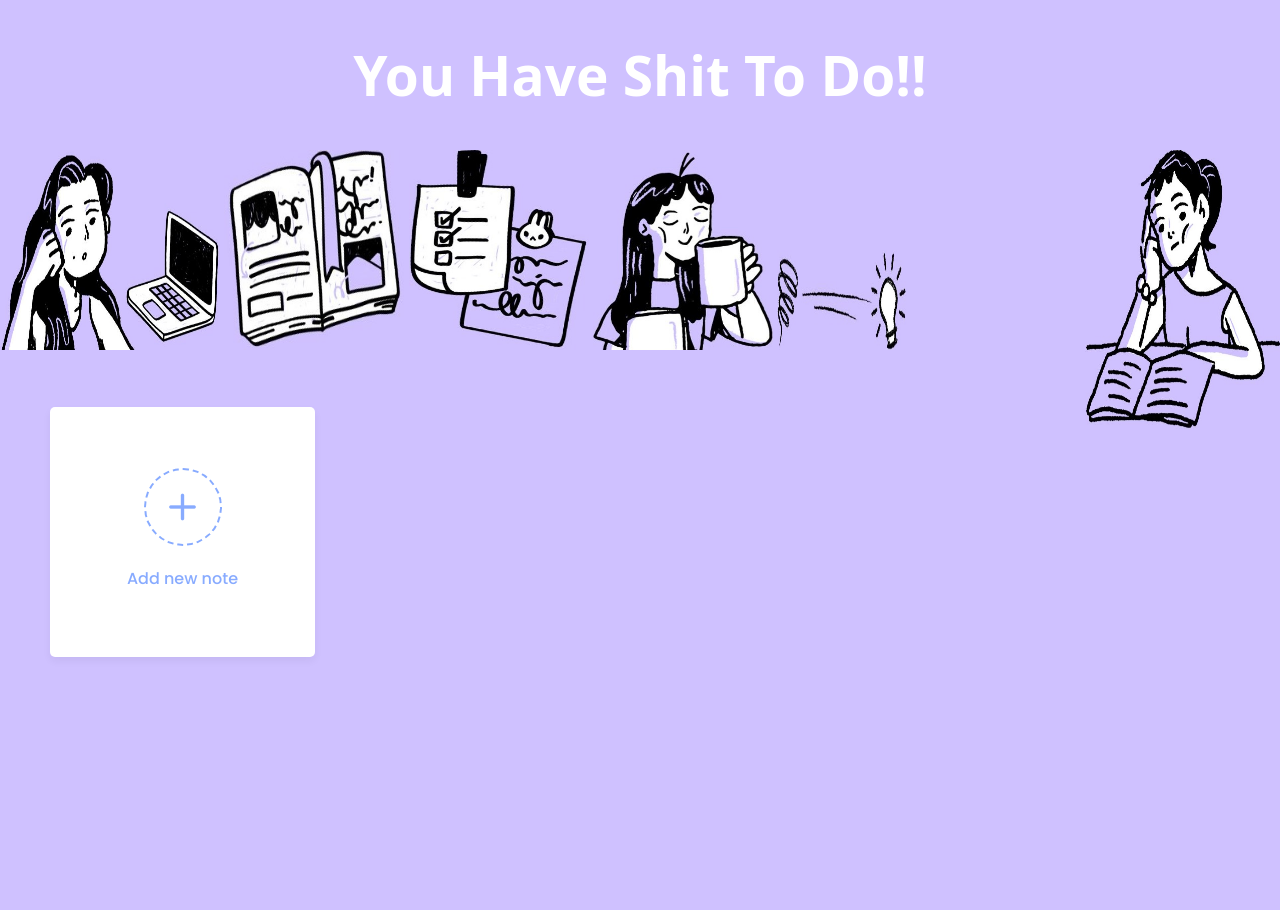
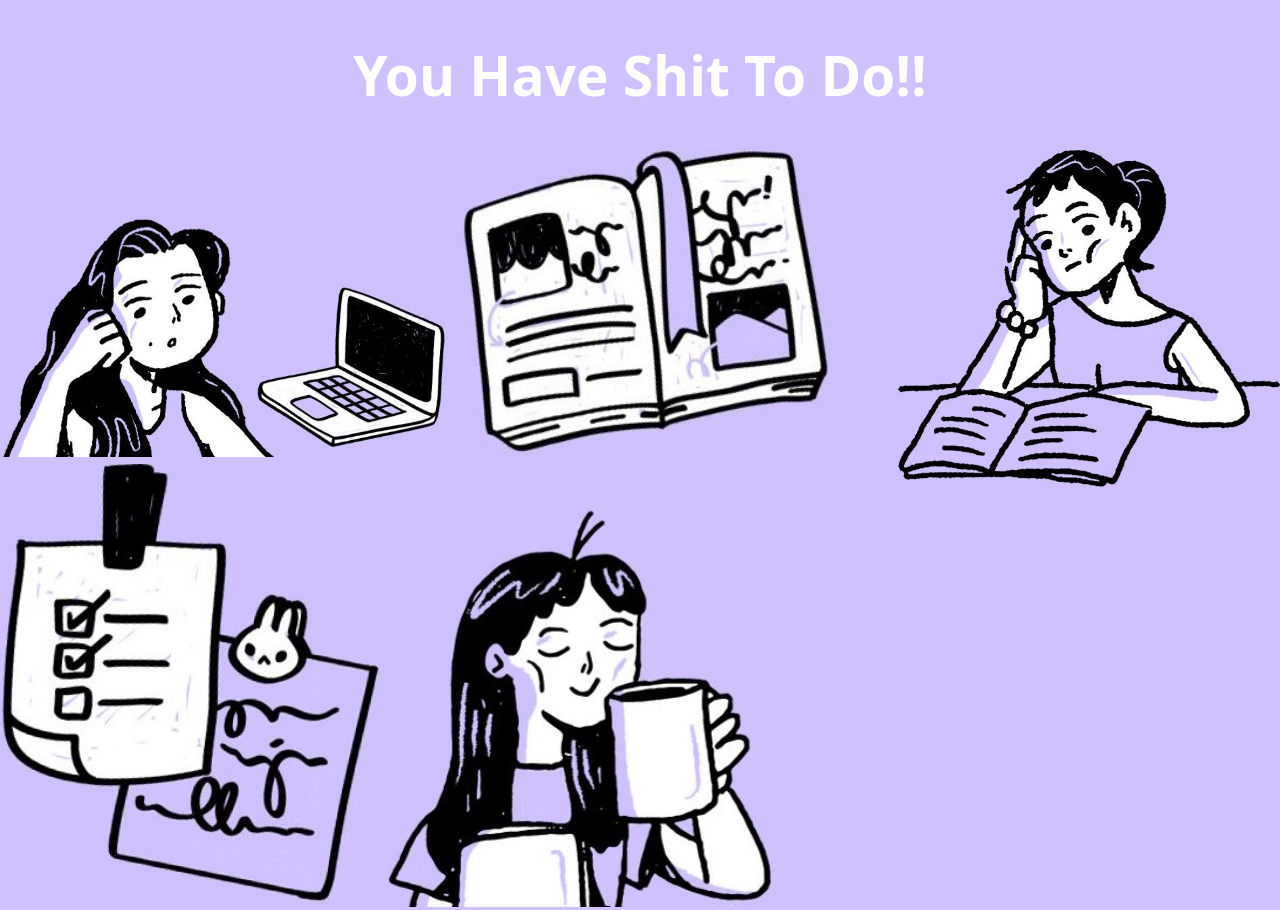
Before and after one commit to Hannn1221/bleachme21, a plain HTML site: page index.html in a window 1280 px wide. Shown: the top 910 px of the page. Before the commit the page ends 800 px from the top, so only its background shows below. Drawn offline with nearby package versions, Linux system fonts and the light colour scheme.

Commit message:
Update index.html

```diff
--- a/index.html
+++ b/index.html
@@ -21,12 +21,12 @@
     <!-- Image Container -->
     <div class="container">
       <!-- Images -->
-      <img align="right" src="https://github.com/Hannn1221/bleachme21/blob/main/Images/lady.jpg" alt="lady" width="195" height="280">
-      <img src="https://github.com/Hannn1221/bleachme21/blob/main/Images/lady%202.jpg" alt="lady 2" width="220" height="200">
-      <img src="https://github.com/Hannn1221/bleachme21/blob/main/Images/book.jpg" alt="book" width="180" height="200">
-      <img src="https://github.com/Hannn1221/bleachme21/blob/main/Images/notes.jpg" alt="notes" width="180" height="200">
-      <img src="https://github.com/Hannn1221/bleachme21/blob/main/Images/lady%203.jpg" alt="lady 3" width="180" height="200">
-      <img src="https://github.com/Hannn1221/bleachme21/blob/main/Images/idea.jpg" alt="idea" width="130" height="100">
+      <img align="right" src="https://github.com/Hannn1221/bleachme21/blob/main/Images/lady.jpg" alt="lady" width="30%" height="auto">
+      <img src="https://github.com/Hannn1221/bleachme21/blob/main/Images/lady%202.jpg" alt="lady 2" width="35%" height="auto">
+      <img src="https://github.com/Hannn1221/bleachme21/blob/main/Images/book.jpg" alt="book" width="30%" height="auto">
+      <img src="https://github.com/Hannn1221/bleachme21/blob/main/Images/notes.jpg" alt="notes" width="30%" height="auto">
+      <img src="https://github.com/Hannn1221/bleachme21/blob/main/Images/lady%203.jpg" alt="lady 3" width="30%" height="auto">
+      <img src="https://github.com/Hannn1221/bleachme21/blob/main/Images/idea.jpg" alt="idea" width="20%" height="auto">
     </div>
 
     <!-- Popup Box -->
@@ -63,16 +63,5 @@
 
     <!-- JavaScript -->
     <script src="script.js"></script>
-
-    <!-- Custom Script -->
-    <script>
-      // Add a script to handle responsive image loading
-      var images = document.querySelectorAll('.container img');
-      images.forEach(function(image) {
-        var src = image.getAttribute('src');
-        var srcset = src.replace('.jpg', '-small.jpg') + ' 480w, ' + src + ' 800w';
-        image.setAttribute('srcset', srcset);
-      });
-    </script>
   </body>
 </html>
```
